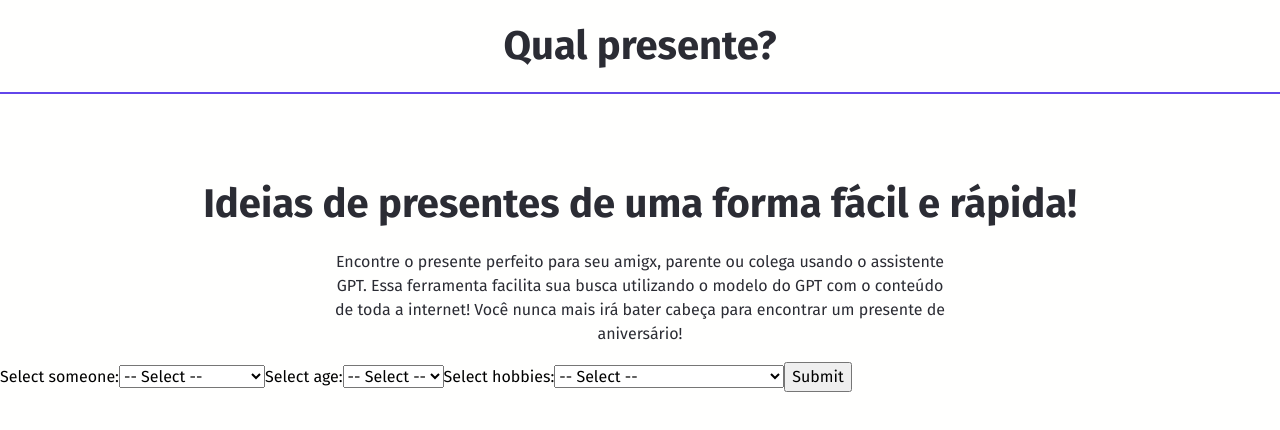
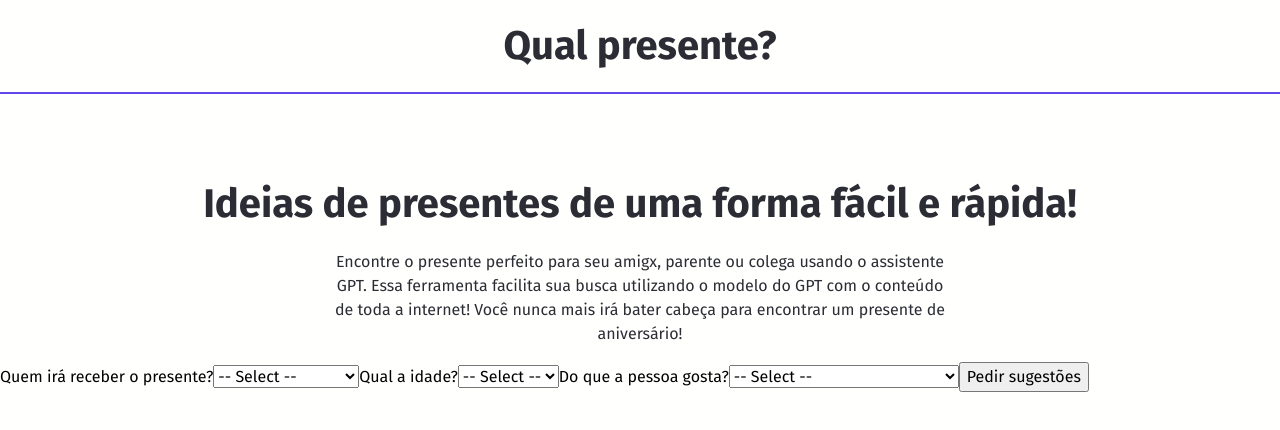
Before and after one commit to arthur-dias/whatgift-app, a React (Vite) app: page / in a window 1280 px wide. Shown: the top 430 px of the page. Built offline with nearby package versions, Linux system fonts and the light colour scheme.

Commit message:
changed form texts

```diff
--- a/src/components/Form/Form.tsx
+++ b/src/components/Form/Form.tsx
@@ -47,7 +47,7 @@ const Form = () => {
 
   return (
     <div>
-      <label htmlFor='people-select'>Select someone:</label>
+      <label htmlFor='people-select'>Quem irá receber o presente?</label>
       <select
         id='people-select'
         value={selectedOptions.people}
@@ -59,7 +59,7 @@ const Form = () => {
           </option>
         ))}
       </select>
-      <label htmlFor='age-select'>Select age:</label>
+      <label htmlFor='age-select'>Qual a idade?</label>
       <select
         id='age-select'
         value={selectedOptions.age}
@@ -71,7 +71,7 @@ const Form = () => {
           </option>
         ))}
       </select>
-      <label htmlFor='hobbies-select'>Select hobbies:</label>
+      <label htmlFor='hobbies-select'>Do que a pessoa gosta?</label>
       <select
         id='hobbies-select'
         value={selectedOptions.hobbies}
@@ -84,7 +84,7 @@ const Form = () => {
         ))}
       </select>
 
-      <button onClick={handleSubmit}>Submit</button>
+      <button onClick={handleSubmit}>Pedir sugestões</button>
 
       {resultMessage ? <p>{resultMessage}</p> : null}
     </div>
```
